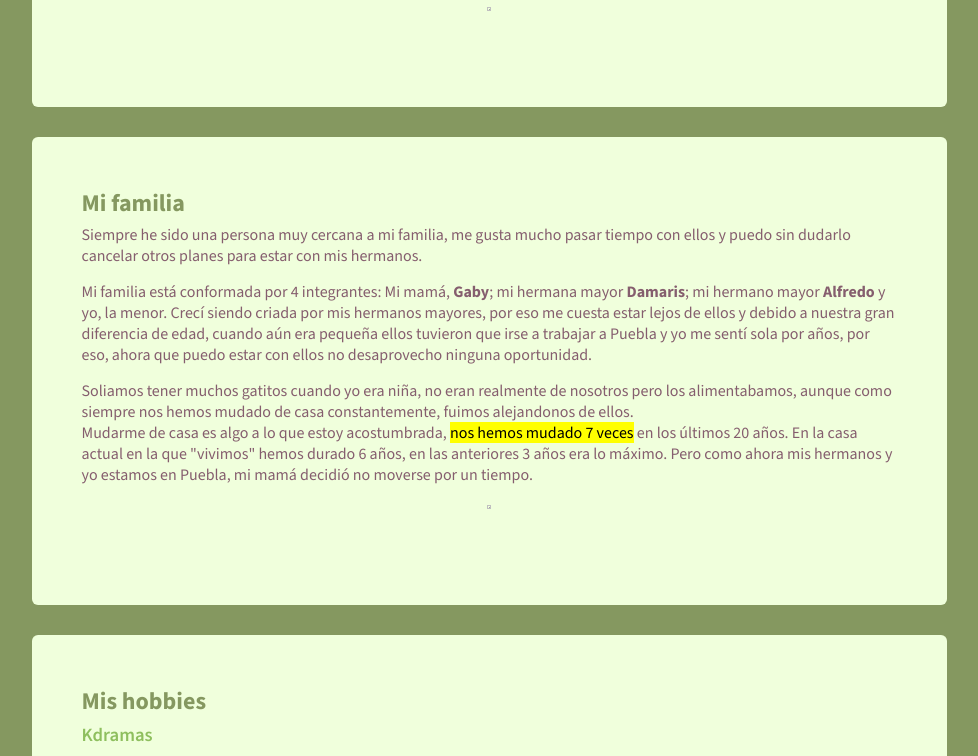
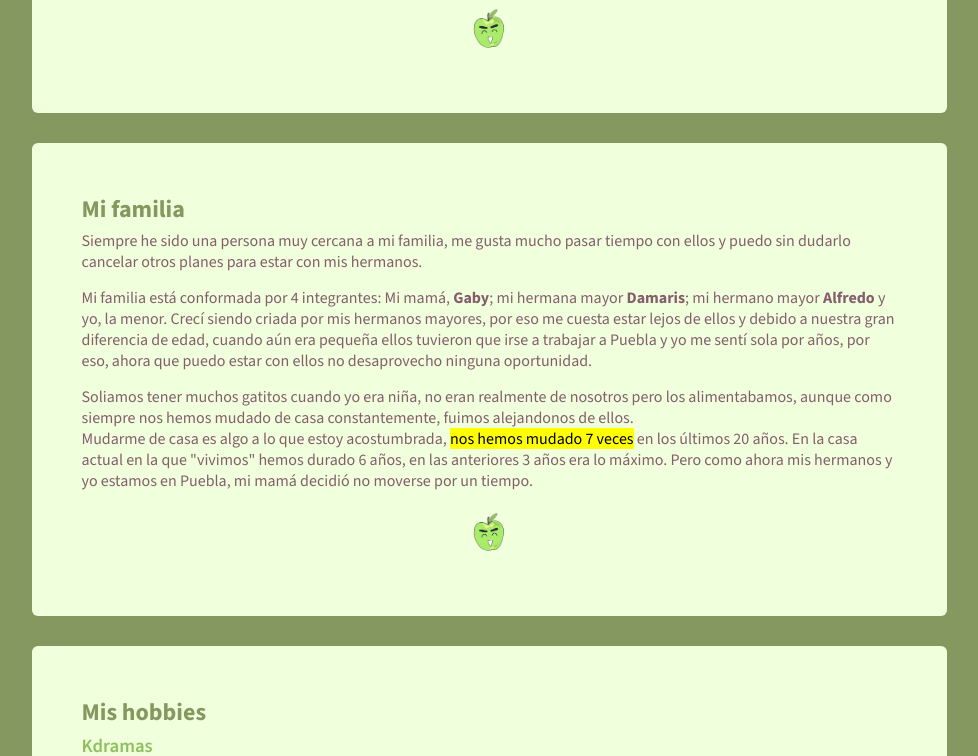
Before and after one commit to maryrami/maryrami.github.io, a plain HTML site: page index.html in a window 1280 px wide. Shown: the part 552-1308 px from the top of the page, without its empty margins (151-1129 px from the left). Drawn offline with nearby package versions, Linux system fonts and the light colour scheme.

Commit message:
Update index.html

```diff
--- a/index.html
+++ b/index.html
@@ -69,7 +69,7 @@
                 </p>
                 <P>Me considero una persona muy tranquila, creativa y entusiasta, centrada en mis estudios, en mi familia, en divertirme y ser feliz.</P>
 
-                <a href="#menu"><img id="apple" src="../Medios/Iconos/apple.ico" alt="Ícono de enlace"> </a>
+                <a href="#menu"><img id="apple" src="../Medios/Imagenes/Iconos/apple.ico" alt="Ícono de enlace"> </a>
             </section>
             <section>
                 <h2 id="familia">Mi familia</h2>
@@ -81,7 +81,7 @@
                 <p>
                 Soliamos tener muchos gatitos cuando yo era niña, no eran realmente de nosotros pero los alimentabamos, aunque como siempre nos hemos mudado de casa constantemente, fuimos alejandonos de ellos.<br> Mudarme de casa es algo a lo que estoy acostumbrada, <mark>nos hemos mudado 7 veces</mark> en los últimos 20 años. En la casa actual en la que "vivimos" hemos durado 6 años, en las anteriores 3 años era lo máximo. Pero como ahora mis hermanos y yo estamos en Puebla, mi mamá decidió no moverse por un tiempo.
                 </p>
-                <a href="#menu"><img id="apple" src="../Medios/Iconos/apple.ico" alt="Ícono de enlace"> </a>
+                <a href="#menu"><img id="apple"  src="../Medios/Imagenes/Iconos/apple.ico" alt="Ícono de enlace"> </a>
             </section>
             <section>
                 <h2 id="materias">Mis hobbies</h2>
```
